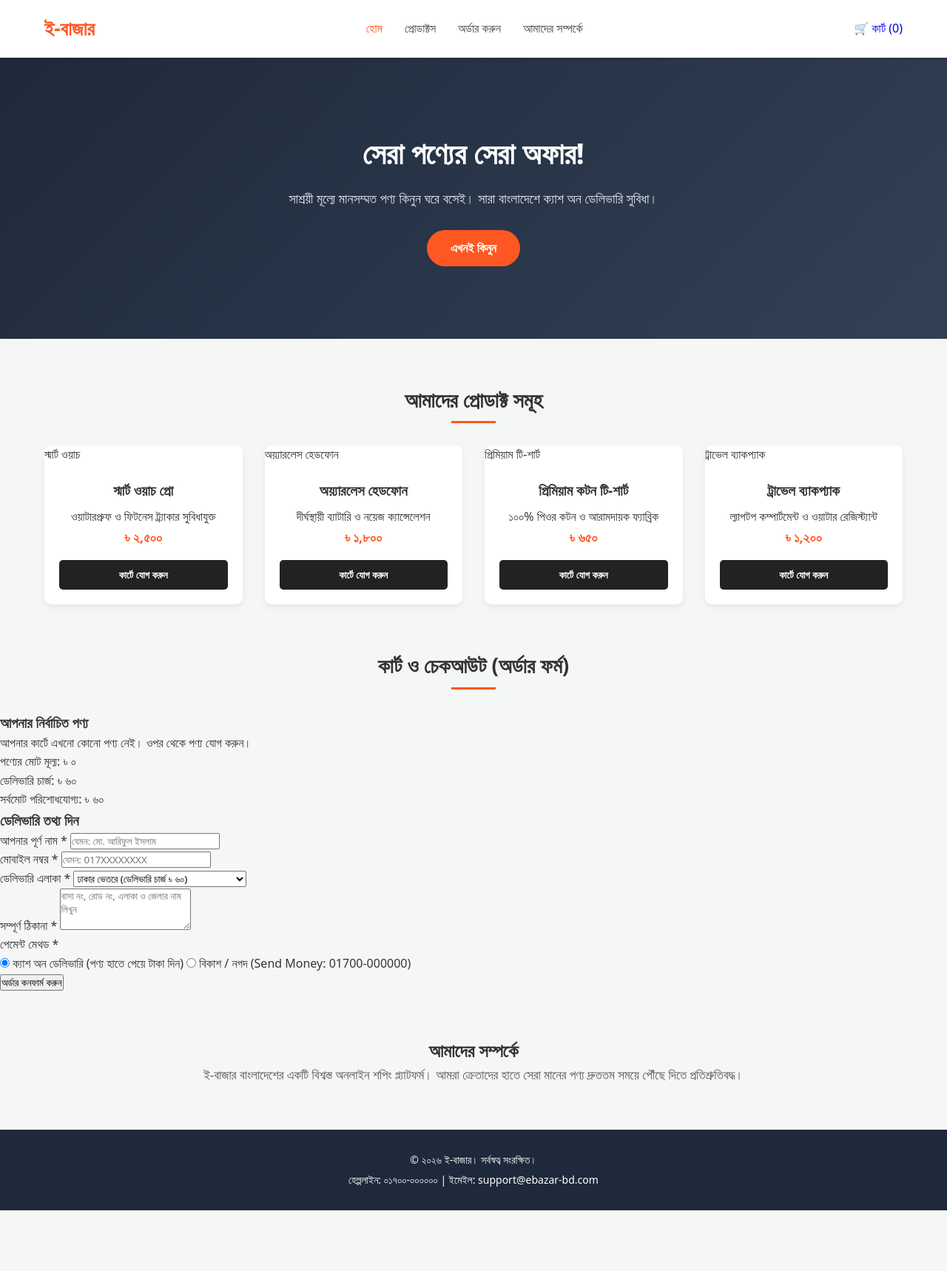
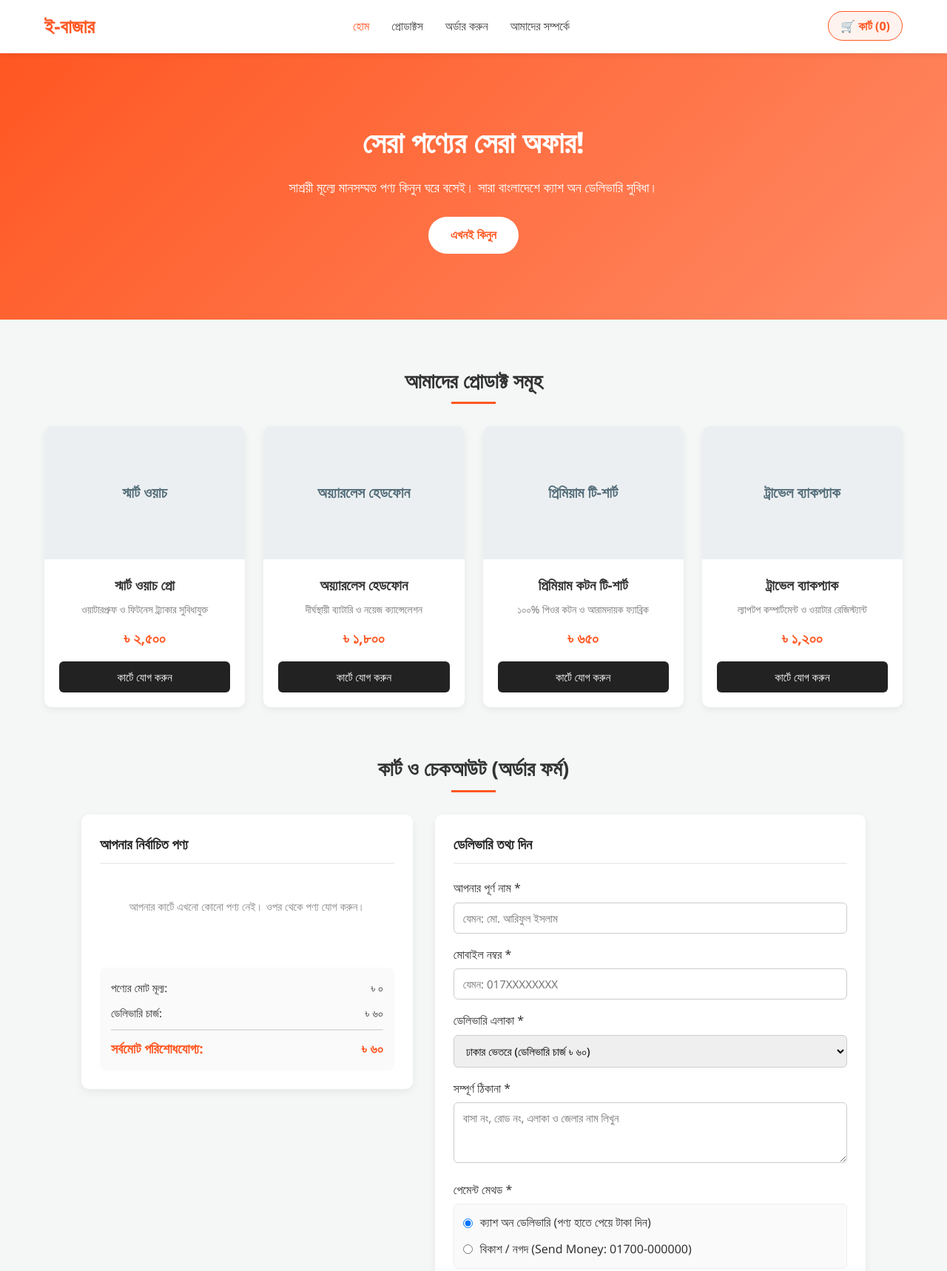
Before and after one commit to sasdur5577/MAD, a plain HTML site: page index.html in a window 1280 px wide. Shown: the top 1718 px of the page at 74% size. Before the commit the page ends 1636 px from the top, so only its background shows below. Drawn offline with Linux system fonts and the light colour scheme.

Commit message:
Update style.css

```diff
--- a/style.css
+++ b/style.css
@@ -1,9 +1,8 @@
-/* গ্লোবাল স্টাইল */
 * {
     margin: 0;
     padding: 0;
     box-sizing: border-box;
-    font-family: system-ui, -apple-system, 'Segoe UI', Roboto, sans-serif;
+    font-family: 'Segoe UI', Tahoma, Geneva, Verdana, sans-serif;
 }
 
 html {
@@ -20,10 +19,9 @@ a {
     text-decoration: none;
 }
 
-/* নেভিগেশন বার */
 header {
     background-color: #ffffff;
-    box-shadow: 0 2px 5px rgba(0, 0, 0, 0.1);
+    box-shadow: 0 2px 8px rgba(0,0,0,0.08);
     position: sticky;
     top: 0;
     z-index: 1000;
@@ -35,7 +33,7 @@ header {
     align-items: center;
     max-width: 1200px;
     margin: 0 auto;
-    padding: 18px 20px;
+    padding: 15px 20px;
 }
 
 .logo a {
@@ -59,29 +57,33 @@ header {
     transition: color 0.3s;
 }
 
-.nav-links a:hover,
-.nav-links a.active {
+.nav-links a:hover, .nav-links a.active {
     color: #ff5722;
 }
 
-.cart-badge {
-    background-color: #ff5722;
-    color: #ffffff;
+.cart-btn {
+    background-color: #fff3ef;
+    color: #ff5722;
     padding: 8px 16px;
     border-radius: 20px;
-    font-weight: 600;
-    font-size: 14px;
+    font-weight: bold;
+    border: 1px solid #ff5722;
+    transition: all 0.3s;
 }
 
-/* ব্যানার সেকশন */
+.cart-btn:hover {
+    background-color: #ff5722;
+    color: #fff;
+}
+
 .hero {
-    background: linear-gradient(135deg, #1e293b 0%, #334155 100%);
-    min-height: 380px;
+    background: linear-gradient(135deg, #ff5722 0%, #ff8a65 100%);
+    min-height: 360px;
     display: flex;
     align-items: center;
     justify-content: center;
     text-align: center;
-    color: #ffffff;
+    color: white;
     padding: 40px 20px;
 }
 
@@ -92,25 +94,29 @@ header {
 
 .hero-content p {
     font-size: 18px;
-    margin-bottom: 28px;
-    color: #e2e8f0;
+    margin-bottom: 25px;
+    max-width: 600px;
+    margin-left: auto;
+    margin-right: auto;
 }
 
 .btn {
-    background-color: #ff5722;
-    color: #ffffff;
-    padding: 12px 32px;
+    display: inline-block;
+    background-color: #ffffff;
+    color: #ff5722;
+    padding: 12px 30px;
     border-radius: 25px;
     font-weight: bold;
-    display: inline-block;
-    transition: background 0.3s;
+    border: none;
+    cursor: pointer;
+    transition: transform 0.3s, box-shadow 0.3s;
 }
 
 .btn:hover {
-    background-color: #e64a19;
+    transform: translateY(-2px);
+    box-shadow: 0 4px 12px rgba(0,0,0,0.15);
 }
 
-/* প্রোডাক্ট সেকশন */
 .products-section {
     max-width: 1200px;
     margin: 60px auto;
@@ -138,53 +144,71 @@ header {
 .product-container {
     display: grid;
     grid-template-columns: repeat(auto-fit, minmax(250px, 1fr));
-    gap: 30px;
+    gap: 25px;
 }
 
 .product-card {
-    background-color: #ffffff;
+    background-color: #fff;
     border-radius: 10px;
     overflow: hidden;
-    box-shadow: 0 4px 10px rgba(0, 0, 0, 0.06);
+    box-shadow: 0 4px 10px rgba(0,0,0,0.06);
     transition: transform 0.3s;
+    display: flex;
+    flex-direction: column;
 }
 
 .product-card:hover {
     transform: translateY(-5px);
 }
 
-.product-img svg {
-    width: 100%;
-    height: auto;
-    display: block;
+.img-placeholder {
+    background-color: #eceff1;
+    color: #546e7a;
+    height: 180px;
+    display: flex;
+    align-items: center;
+    justify-content: center;
+    font-size: 20px;
+    font-weight: bold;
 }
 
 .product-info {
     padding: 20px;
     text-align: center;
+    flex-grow: 1;
+    display: flex;
+    flex-direction: column;
+    justify-content: space-between;
 }
 
 .product-info h3 {
     font-size: 19px;
-    margin-bottom: 8px;
+    margin-bottom: 6px;
+}
+
+.product-info .desc {
+    font-size: 14px;
+    color: #777;
+    margin-bottom: 12px;
 }
 
 .price {
     color: #ff5722;
-    font-size: 18px;
+    font-size: 20px;
     font-weight: bold;
-    margin-bottom: 16px;
+    margin-bottom: 15px;
 }
 
 .add-to-cart {
-    background-color: #222222;
-    color: #ffffff;
+    background-color: #222;
+    color: white;
     border: none;
     padding: 11px 20px;
-    border-radius: 5px;
+    border-radius: 6px;
     cursor: pointer;
-    font-weight: 600;
+    font-weight: 500;
     width: 100%;
+    font-size: 15px;
     transition: background 0.3s;
 }
 
@@ -192,46 +216,277 @@ header {
     background-color: #ff5722;
 }
 
-/* আমাদের সম্পর্কে সেকশন */
-.about-section {
-    max-width: 800px;
+.checkout-section {
+    max-width: 1100px;
     margin: 60px auto;
     padding: 0 20px;
+}
+
+.checkout-wrapper {
+    display: grid;
+    grid-template-columns: 1fr 1.3fr;
+    gap: 30px;
+    align-items: start;
+}
+
+.cart-summary, .order-form-container {
+    background-color: #fff;
+    padding: 25px;
+    border-radius: 10px;
+    box-shadow: 0 4px 12px rgba(0,0,0,0.06);
+}
+
+.cart-summary h3, .order-form-container h3 {
+    margin-bottom: 20px;
+    padding-bottom: 10px;
+    border-bottom: 2px solid #f0f0f0;
+    color: #222;
+}
+
+.cart-items-list {
+    min-height: 100px;
+    margin-bottom: 20px;
+}
+
+.empty-msg {
+    color: #888;
     text-align: center;
+    padding: 25px 0;
+    font-size: 15px;
+}
+
+.cart-item {
+    display: flex;
+    justify-content: space-between;
+    align-items: center;
+    padding: 12px 0;
+    border-bottom: 1px solid #eee;
+}
+
+.item-details {
+    display: flex;
+    flex-direction: column;
+}
+
+.item-details span {
+    font-size: 14px;
+    color: #666;
+}
+
+.item-actions {
+    display: flex;
+    align-items: center;
+    gap: 8px;
+}
+
+.item-actions button {
+    background-color: #eee;
+    border: none;
+    width: 28px;
+    height: 28px;
+    border-radius: 4px;
+    cursor: pointer;
+    font-weight: bold;
+}
+
+.item-actions button:hover {
+    background-color: #ddd;
+}
+
+.item-actions .del-btn {
+    background-color: #ffebee;
+    color: #d32f2f;
+}
+
+.price-breakdown {
+    background-color: #fafafa;
+    padding: 15px;
+    border-radius: 8px;
+}
+
+.price-row {
+    display: flex;
+    justify-content: space-between;
+    margin-bottom: 10px;
+    font-size: 15px;
+}
+
+.total-row {
+    border-top: 2px solid #e0e0e0;
+    padding-top: 10px;
+    margin-bottom: 0;
+    font-size: 18px;
+    font-weight: bold;
+    color: #ff5722;
+}
+
+.form-group {
+    margin-bottom: 16px;
+}
+
+.form-group label {
+    display: block;
+    margin-bottom: 6px;
+    font-weight: 500;
+    color: #333;
+}
+
+.form-group input, .form-group select, .form-group textarea {
+    width: 100%;
+    padding: 10px 12px;
+    border: 1px solid #ccc;
+    border-radius: 6px;
+    font-size: 15px;
+}
+
+.form-group input:focus, .form-group select:focus, .form-group textarea:focus {
+    outline: none;
+    border-color: #ff5722;
+}
+
+.payment-options {
+    display: flex;
+    flex-direction: column;
+    gap: 10px;
+    background-color: #fafafa;
+    padding: 12px;
+    border-radius: 6px;
+    border: 1px solid #eee;
+}
+
+.radio-label {
+    display: flex !important;
+    align-items: center;
+    gap: 10px;
+    cursor: pointer;
+    margin-bottom: 0 !important;
+    font-weight: normal !important;
+}
+
+.radio-label input {
+    width: auto;
+}
+
+.submit-order-btn {
+    background-color: #ff5722;
+    color: white;
+    border: none;
+    padding: 14px;
+    width: 100%;
+    border-radius: 6px;
+    font-size: 17px;
+    font-weight: bold;
+    cursor: pointer;
+    transition: background 0.3s;
+}
+
+.submit-order-btn:hover {
+    background-color: #e64a19;
+}
+
+.modal {
+    position: fixed;
+    top: 0;
+    left: 0;
+    width: 100%;
+    height: 100%;
+    background-color: rgba(0,0,0,0.6);
+    display: flex;
+    align-items: center;
+    justify-content: center;
+    z-index: 2000;
+    padding: 20px;
+}
+
+.modal-content {
+    background-color: #fff;
+    padding: 30px;
+    border-radius: 12px;
+    max-width: 480px;
+    width: 100%;
+    text-align: center;
+    position: relative;
+}
+
+.close-modal {
+    position: absolute;
+    top: 12px;
+    right: 18px;
+    font-size: 26px;
+    cursor: pointer;
+    color: #666;
+}
+
+.success-icon {
+    font-size: 45px;
+    margin-bottom: 10px;
+}
+
+.receipt-box {
+    background-color: #f9f9f9;
+    text-align: left;
+    padding: 15px;
+    border-radius: 8px;
+    margin: 20px 0;
+    border: 1px dashed #ccc;
+    font-size: 14px;
+}
+
+.receipt-box p {
+    margin-bottom: 6px;
+}
+
+.modal-content .btn {
+    background-color: #ff5722;
+    color: #fff;
+}
+
+.about-section {
+    background-color: #ffffff;
+    text-align: center;
+    padding: 50px 20px;
+    margin-top: 40px;
+}
+
+.about-section h2 {
+    margin-bottom: 15px;
+    font-size: 26px;
 }
 
 .about-section p {
-    font-size: 17px;
+    max-width: 700px;
+    margin: 0 auto;
     color: #555;
 }
 
-/* ফুটার */
 footer {
-    background-color: #1e293b;
-    color: #ffffff;
+    background-color: #222;
+    color: #fff;
     text-align: center;
     padding: 25px 20px;
-    margin-top: 60px;
 }
 
-.footer-content p {
+footer p {
     margin: 5px 0;
     font-size: 14px;
 }
 
-/* মোবাইল রেসপনসিভ */
-@media (max-width: 768px) {
+@media (max-width: 820px) {
+    .checkout-wrapper {
+        grid-template-columns: 1fr;
+    }
+}
+
+@media (max-width: 650px) {
     .navbar {
         flex-direction: column;
         gap: 12px;
     }
-
     .nav-links {
         flex-wrap: wrap;
         justify-content: center;
     }
-
     .hero-content h1 {
-        font-size: 30px;
+        font-size: 28px;
     }
 }
```
